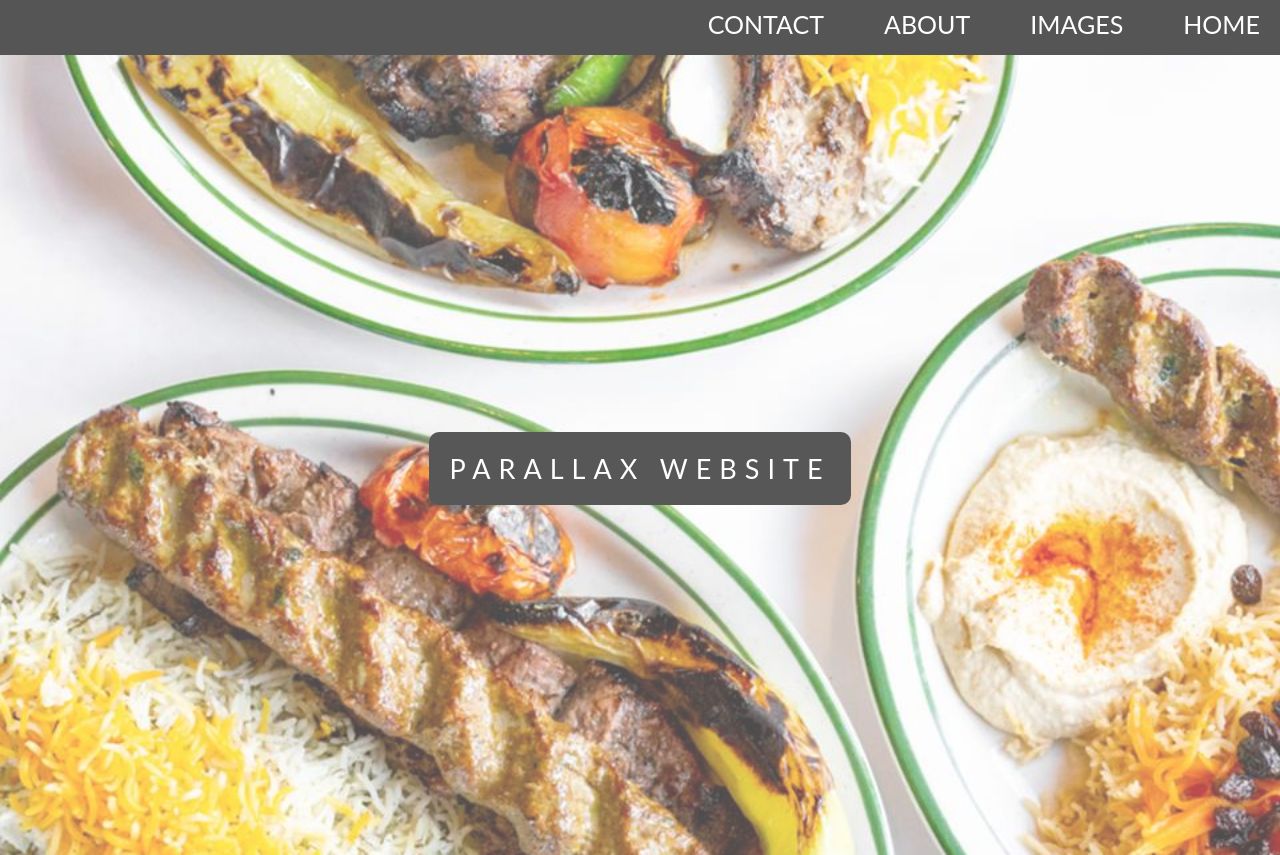
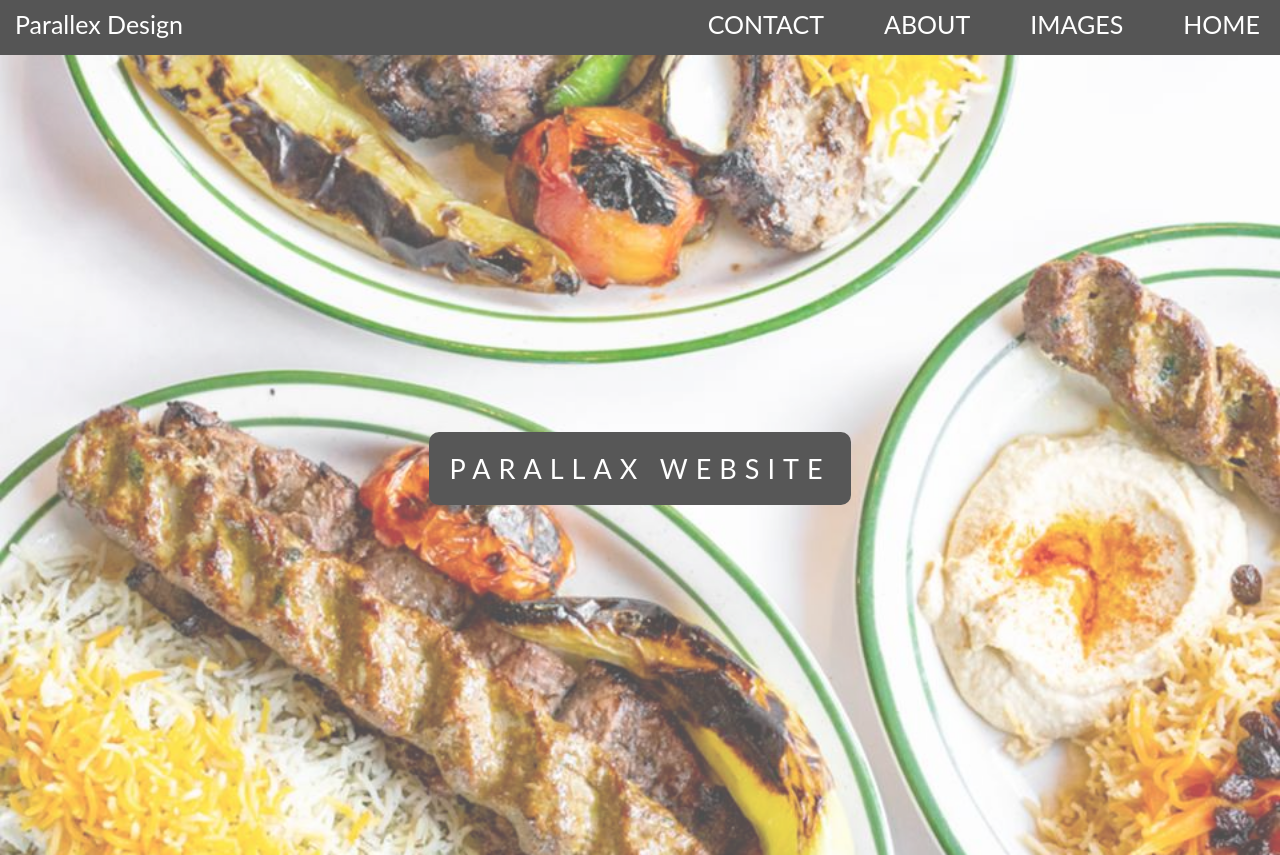
Before and after one commit to jackjetali/html-css-website-Aliniko, a plain HTML site: page index.html in a window 1280 px wide. Shown: the top 855 px of the page. Drawn offline with Linux system fonts and the light colour scheme.

Commit message:
company name
added company name on top menubar

```diff
--- a/index.html
+++ b/index.html
@@ -10,7 +10,9 @@
 <body>
   <header> <!-- adding menu bar -->
     <div class="menu">
-
+        <div class="nav-brand">
+          <span class="logo">Parallex Design </span>
+        </div>
       <nav class="nav-bar">
         <ul class="menu-list">
           <li class="active"> <a class="#">home</a> </li>
--- a/style.css
+++ b/style.css
@@ -32,13 +32,27 @@ header{
   background-color: #555;
   height: 55px;
 }
+
 .menu{
-  margin: 0;
+  margin: 0px;
   padding: 0;
+}
+.nav-brand {
+  display: inline-block;
+  padding-top: 10px;
+  padding-left: 10px;
+  font-size: 25px;
+
+}
+.logo{
+  color: #fff;
+  padding: 5px;
 }
 .menu .nav-bar{
   z-index: 1;
   font-size: 25px;
+  display: inline-block;
+  float: right;
 }
 
 .menu .nav-bar .menu-list{
```
